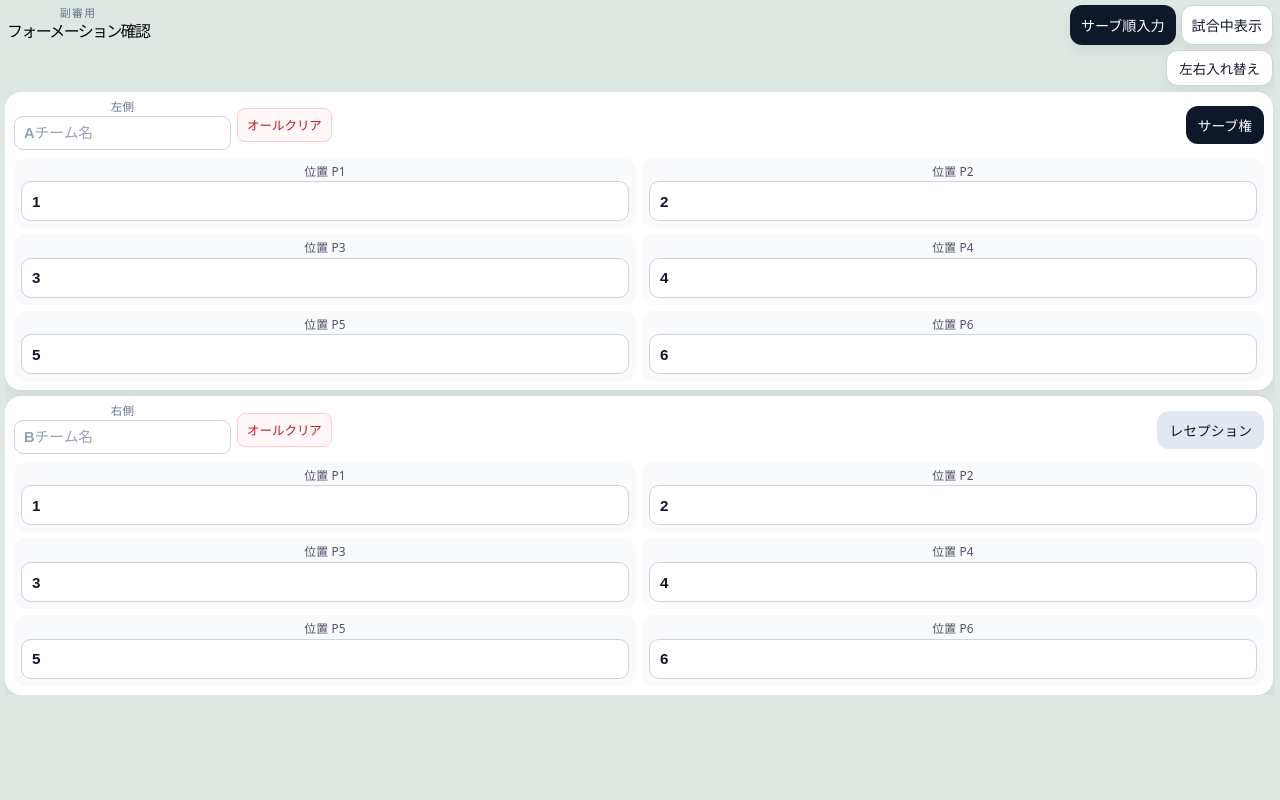
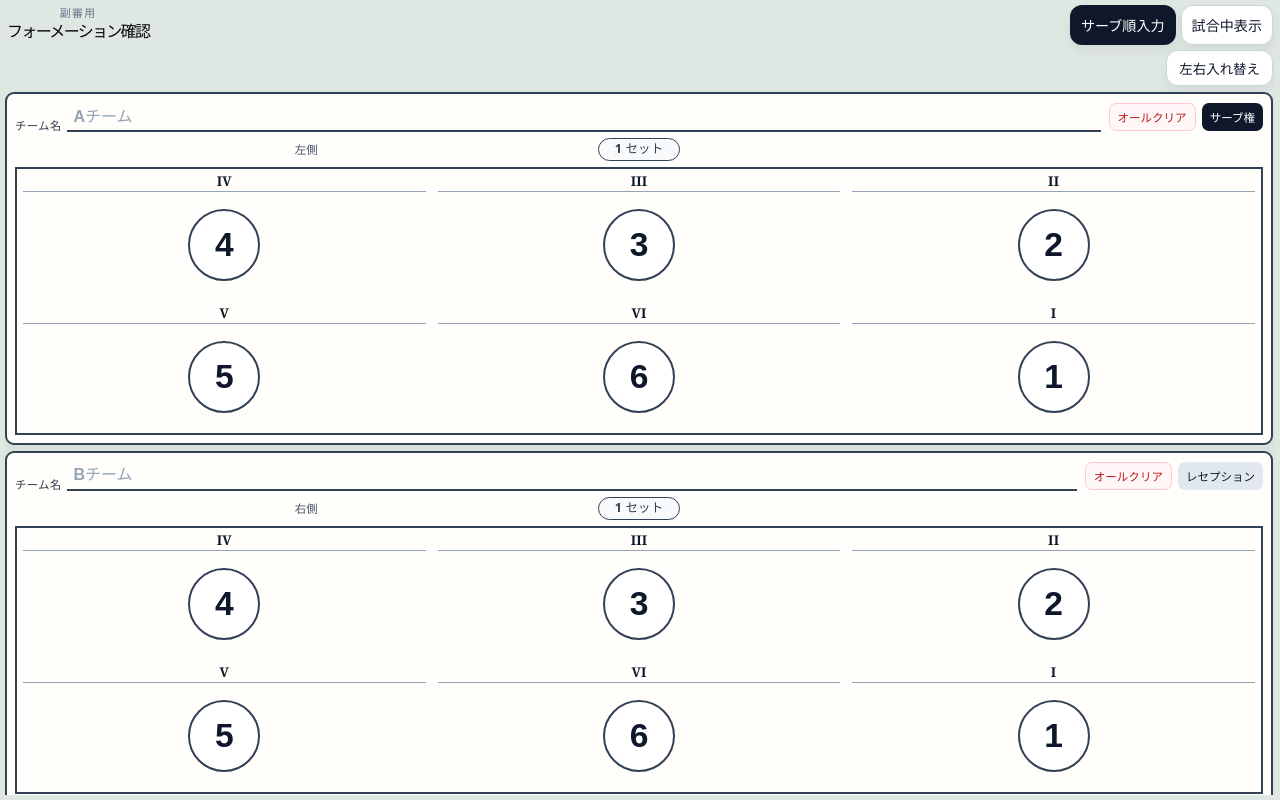
Before and after one commit to susie-cindy/vice-ref, a React (Vite) app: page / in a window 1280 px wide. Built offline with nearby package versions, Linux system fonts and the light colour scheme.

Commit message:
Redesign setup lineup form

```diff
--- a/src/App.css
+++ b/src/App.css
@@ -197,62 +197,60 @@ body {
 }
 
 .team-card {
-  background: #fff;
-  border-radius: 24px;
-  padding: 16px;
-  box-shadow: 0 14px 30px rgba(15, 23, 42, 0.08);
+  background: #fffefb;
+  border: 2px solid #334155;
+  border-radius: 10px;
+  padding: 12px;
+  box-shadow: 0 12px 24px rgba(15, 23, 42, 0.08);
   display: flex;
   flex-direction: column;
-  gap: 14px;
+  gap: 8px;
 }
 
 .app-shell--setup .team-card {
-  border-radius: 16px;
-  padding: 9px;
-  gap: 8px;
-  box-shadow: 0 8px 16px rgba(15, 23, 42, 0.06);
+  border-radius: 9px;
+  padding: 8px;
+  gap: 6px;
+  box-shadow: 0 8px 16px rgba(15, 23, 42, 0.05);
 }
 
 .team-card__header {
   display: flex;
   align-items: center;
   justify-content: space-between;
-  gap: 12px;
+  gap: 10px;
 }
 
 .app-shell--setup .team-card__header {
   gap: 8px;
 }
 
-.team-card__identity {
+.team-card__actions {
   display: flex;
   align-items: center;
-  gap: 10px;
+  justify-content: flex-end;
+  gap: 6px;
   flex-wrap: wrap;
 }
 
-.app-shell--setup .team-card__identity {
-  gap: 6px;
-}
-
-.team-card__label {
-  font-size: 1rem;
+.team-card__name-label {
+  color: #334155;
+  font-size: 0.72rem;
   font-weight: 700;
-  color: #0f172a;
-}
-
-.app-shell--setup .team-card__label {
-  font-size: 0.92rem;
+  line-height: 1;
 }
 
 .team-card__name-field {
   display: grid;
-  gap: 3px;
-  min-width: 150px;
+  grid-template-columns: auto minmax(120px, 1fr);
+  align-items: end;
+  gap: 6px;
+  min-width: min(220px, 55%);
+  flex: 1;
 }
 
 .team-card__side-label {
-  color: #64748b;
+  color: #475569;
   font-size: 0.72rem;
   font-weight: 700;
   line-height: 1;
@@ -260,13 +258,14 @@ body {
 
 .team-card__name-input {
   width: 100%;
-  min-height: 34px;
-  border: 1px solid #cbd5e1;
-  border-radius: 9px;
-  background: #fff;
+  min-height: 30px;
+  border: none;
+  border-bottom: 2px solid #334155;
+  border-radius: 0;
+  background: transparent;
   color: #0f172a;
-  padding: 6px 9px;
-  font-size: 0.92rem;
+  padding: 4px 6px 3px;
+  font-size: 1rem;
   font-weight: 800;
 }
 
@@ -276,26 +275,26 @@ body {
 
 .team-card__name-input:focus {
   outline: 2px solid #a5b4fc;
-  outline-offset: 2px;
-  border-color: #818cf8;
+  outline-offset: 1px;
+  border-bottom-color: #475569;
 }
 
 .team-card__clear {
-  min-height: 38px;
+  min-height: 30px;
   border: 1px solid #fecaca;
-  border-radius: 8px;
-  padding: 0 12px;
+  border-radius: 7px;
+  padding: 0 9px;
   background: #fff7f7;
   color: #b91c1c;
   cursor: pointer;
-  font-size: 0.82rem;
+  font-size: 0.74rem;
   font-weight: 700;
 }
 
 .app-shell--setup .team-card__clear {
-  min-height: 34px;
-  padding: 0 9px;
-  font-size: 0.78rem;
+  min-height: 28px;
+  padding: 0 8px;
+  font-size: 0.72rem;
 }
 
 .team-card__clear:hover {
@@ -303,11 +302,11 @@ body {
 }
 
 .team-card__set-serving {
-  min-height: 50px;
+  min-height: 30px;
   border: none;
-  border-radius: 18px;
-  padding: 0 16px;
-  font-size: 0.95rem;
+  border-radius: 7px;
+  padding: 0 10px;
+  font-size: 0.76rem;
   font-weight: 700;
   cursor: pointer;
   background: #e2e8f0;
@@ -315,10 +314,10 @@ body {
 }
 
 .app-shell--setup .team-card__set-serving {
-  min-height: 38px;
-  border-radius: 12px;
-  padding: 0 12px;
-  font-size: 0.86rem;
+  min-height: 28px;
+  border-radius: 7px;
+  padding: 0 8px;
+  font-size: 0.72rem;
 }
 
 .team-card__set-serving--active {
@@ -326,60 +325,100 @@ body {
   color: #fff;
 }
 
+.team-card__set-row {
+  display: grid;
+  grid-template-columns: 1fr auto 1fr;
+  align-items: center;
+  color: #334155;
+  font-weight: 800;
+}
+
+.team-card__set-label {
+  grid-column: 2;
+  border: 1px solid #334155;
+  border-radius: 999px;
+  padding: 2px 16px;
+  background: #f8fafc;
+  font-size: 0.78rem;
+  line-height: 1.35;
+}
+
 .team-card__grid {
   display: grid;
-  grid-template-columns: repeat(2, minmax(0, 1fr));
-  gap: 10px;
+  grid-template-columns: repeat(3, minmax(0, 1fr));
+  gap: 0;
+  border: 2px solid #334155;
+  background: #334155;
 }
 
 .app-shell--setup .team-card__grid {
-  gap: 6px;
+  gap: 0;
 }
 
 .team-card__field {
-  display: flex;
-  flex-direction: column;
-  gap: 6px;
-  padding: 12px;
-  border-radius: 18px;
-  background: #f8fafc;
+  display: grid;
+  grid-template-rows: auto 1fr;
+  gap: 4px;
+  min-height: clamp(84px, 17vh, 132px);
+  padding: 8px;
+  border-radius: 0;
+  background: #fffefb;
 }
 
 .app-shell--setup .team-card__field {
   gap: 3px;
-  padding: 7px;
-  border-radius: 12px;
+  padding: 6px;
+  border-radius: 0;
 }
 
 .team-card__field-label {
-  font-size: 0.82rem;
-  color: #475569;
+  width: 100%;
+  border-bottom: 1px solid #94a3b8;
+  padding-bottom: 3px;
+  color: #0f172a;
+  font-family: Georgia, "Times New Roman", serif;
+  font-size: 0.92rem;
+  font-weight: 800;
+  line-height: 1;
+  text-align: center;
 }
 
 .app-shell--setup .team-card__field-label {
-  font-size: 0.74rem;
-  line-height: 1.15;
+  font-size: 0.84rem;
+  line-height: 1;
 }
 
 .team-card__input {
-  width: 100%;
-  min-height: 52px;
-  border-radius: 16px;
-  border: 1px solid #cbd5e1;
+  align-self: center;
+  justify-self: center;
+  width: clamp(48px, 12vw, 72px);
+  aspect-ratio: 1;
+  min-height: 0;
+  border-radius: 50%;
+  border: 2px solid #334155;
   background: #fff;
-  padding: 12px 14px;
-  font-size: 1rem;
-  font-weight: 700;
+  padding: 0;
+  font-size: clamp(1.35rem, 3vw, 2.1rem);
+  font-weight: 900;
   color: #0f172a;
   cursor: pointer;
-  text-align: left;
+  text-align: center;
+  line-height: 1;
 }
 
 .app-shell--setup .team-card__input {
-  min-height: 40px;
-  border-radius: 10px;
-  padding: 8px 10px;
-  font-size: 0.95rem;
+  min-height: 0;
+  border-radius: 50%;
+  padding: 0;
+}
+
+.team-card__input:not(.team-card__input--filled)::after {
+  content: "";
+  display: block;
+  width: 22%;
+  height: 2px;
+  margin: 0 auto;
+  background: #cbd5e1;
 }
 
 .team-card__input:focus {
@@ -703,7 +742,7 @@ body {
   }
 
   .team-card__grid {
-    grid-template-columns: 1fr;
+    grid-template-columns: repeat(3, minmax(0, 1fr));
   }
 
   .app-shell--setup .app-header {
@@ -726,7 +765,7 @@ body {
   }
 
   .app-shell--setup .team-card__grid {
-    grid-template-columns: repeat(2, minmax(0, 1fr));
+    grid-template-columns: repeat(3, minmax(0, 1fr));
   }
 
   .action-grid {
@@ -742,3 +781,24 @@ body {
     font-size: 0.74rem;
   }
 }
+
+@media (orientation: landscape) and (max-height: 520px) {
+  .app-shell--setup .setup-screen {
+    display: grid;
+    grid-template-columns: repeat(2, minmax(280px, 1fr));
+    align-items: start;
+  }
+
+  .app-shell--setup .setup-screen__actions {
+    grid-column: 1 / -1;
+  }
+
+  .app-shell--setup .team-card__field {
+    min-height: 74px;
+  }
+
+  .app-shell--setup .team-card__input {
+    width: clamp(42px, 8vw, 58px);
+    font-size: 1.45rem;
+  }
+}
--- a/src/App.jsx
+++ b/src/App.jsx
@@ -241,45 +241,59 @@ function NumberPickerModal({ title, numbers, isNumberDisabled, onSelect, onCance
 }
 
 function TeamSetupCard({ teamKey, courtSide, team, isServing, onSetServing, onPositionTap, onClearPositions, onNameChange }) {
-  const order = [1, 2, 3, 4, 5, 6];
+  const order = [
+    { label: "IV", pos: 4 },
+    { label: "III", pos: 3 },
+    { label: "II", pos: 2 },
+    { label: "V", pos: 5 },
+    { label: "VI", pos: 6 },
+    { label: "I", pos: 1 },
+  ];
   const sideLabel = courtSide === "left" ? "左側" : "右側";
 
   return (
     <div className="team-card">
       <div className="team-card__header">
-        <div className="team-card__identity">
         <label className="team-card__name-field">
-            <span className="team-card__side-label">{sideLabel}</span>
+          <span className="team-card__name-label">チーム名</span>
           <input
             className="team-card__name-input"
             type="text"
             value={team.name ?? ""}
-              placeholder={`${teamKey}チーム名`}
+            placeholder={`${teamKey}チーム`}
             onChange={(event) => onNameChange(event.target.value)}
           />
         </label>
+        <div className="team-card__actions" aria-label={`${sideLabel}の入力操作`}>
           <button type="button" className="team-card__clear" onClick={onClearPositions}>
             オールクリア
           </button>
-        </div>
           <button
+            type="button"
             className={`team-card__set-serving ${isServing ? "team-card__set-serving--active" : ""}`}
             onClick={onSetServing}
           >
             {isServing ? "サーブ権" : "レセプション"}
           </button>
         </div>
+      </div>
+
+      <div className="team-card__set-row">
+        <span className="team-card__side-label">{sideLabel}</span>
+        <span className="team-card__set-label">1 セット</span>
+      </div>
 
       <div className="team-card__grid">
-        {order.map((pos) => (
+        {order.map(({ label, pos }) => (
           <div key={pos} className="team-card__field">
-            <div className="team-card__field-label">位置 P{pos}</div>
+            <div className="team-card__field-label">{label}</div>
             <button
               type="button"
-              className="team-card__input"
+              className={`team-card__input ${team.positions[pos] ? "team-card__input--filled" : ""}`}
+              aria-label={`${label}の背番号`}
               onClick={() => onPositionTap(pos)}
             >
-              {team.positions[pos] || "背番号を選択"}
+              {team.positions[pos] || ""}
             </button>
           </div>
         ))}
@@ -287,7 +301,6 @@ function TeamSetupCard({ teamKey, courtSide, team, isServing, onSetServing, onPo
     </div>
   );
 }
-
 function PlayerMarker({ x, y, number, pos, scale: positionScale, isFront, isDimmed, isServer, isRight, isLeft, teamKey, onPlayerTap, displayLabel }) {
   const baseScale = positionScale;
   const scale = isServer && isRight ? baseScale * 0.8 : baseScale;
```
Lines whose indentation alone changed are shown as unchanged.
